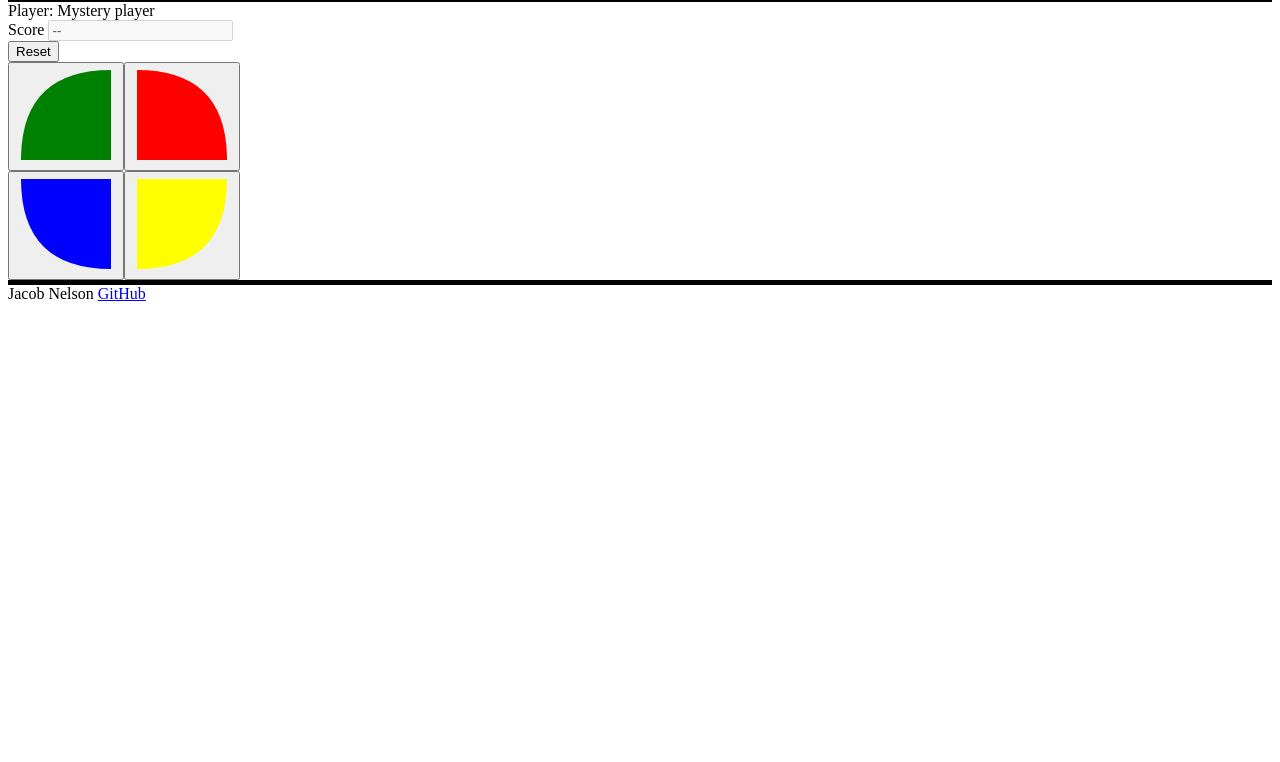
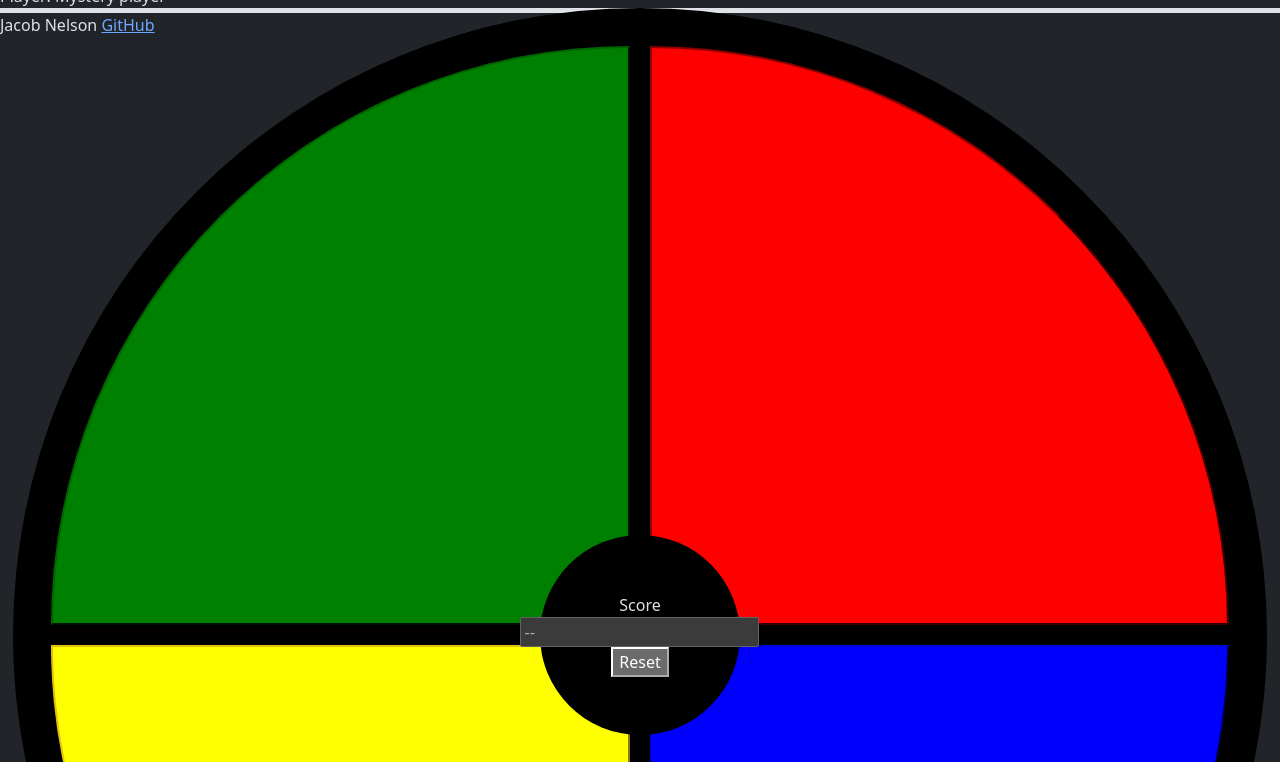
Before and after one commit to swalloich/simon, a plain HTML site: page play.html in a window 1280 px wide. Shown: the part 101-863 px from the top of the page. Before the commit the page ends 800 px from the top, so only its background shows below. Drawn offline with nearby package versions, Linux system fonts and the light colour scheme.

Commit message:
Updated simon, added bs

```diff
--- a/play.html
+++ b/play.html
@@ -4,8 +4,10 @@
         <title>Simon | Play</title>
         <meta name="viewport" content="width=device-width, initial-scale=1.0">
         <meta charset="UTF-8">
+        <link rel="stylesheet" href="./simon.css">
+        <link href="https://cdn.jsdelivr.net/npm/bootstrap@5.3.0-alpha1/dist/css/bootstrap.min.css" rel="stylesheet" integrity="sha384-GLhlTQ8iRABdZLl6O3oVMWSktQOp6b7In1Zl3/Jr59b6EGGoI1aFkw7cmDA6j6gD" crossorigin="anonymous">
     </head>
-    <body>
+    <body data-bs-theme="dark">
         <header style="border-width: 0px 0px 5px 0px; border-style: solid;">
             <h1>Simon</h1>
             <nav style="display:flex;">
@@ -17,51 +19,16 @@
         </header>
         <main>
             <div id="player_name">Player: Mystery player</div>
-            <div>
-                <label for="score">Score</label>
-                <input type="text" id="score" name="score" value="--" disabled>
-            </div>
-            <button>Reset</button>
-            <div style="max-width:fit-content; display:grid;">
-                <!-- Yes, I did shamelessly copy the svg elements.
-                     It looks like it would take far too long to
-                     figure out on my own -->
-                <button style="grid-column: 1; grid-row:1">
-                    <svg
-                  aria-hidden="true"
-                  viewBox="0 0 100 100"
-                  height="100"
-                  width="100">
-                  <path d="M 95,5 95,95 5,95 Q 5,5 95,5" fill="green" />
-                </svg>
-                </button>
-                <button style="grid-column: 2; grid-row:1">
-                    <svg
-                        aria-hidden="true"
-                        viewBox="0 0 100 100"
-                        height="100"
-                        width="100">
-                        <path d="M5,5 5,95 95,95 Q 95,5 5,5" fill="red" />
-                    </svg>
-                </button>
-                <button style="grid-column: 1; grid-row:2">
-                    <svg
-                        aria-hidden="true"
-                        viewBox="0 0 100 100"
-                        height="100"
-                        width="100">
-                        <path d="M5,5 95,5 95,95 Q 5,95 5,5" fill="blue" />
-                    </svg>
-                </button>
-                <button style="grid-column:2; grid-row:2">
-                    <svg
-                        aria-hidden="true"
-                        viewBox="0 0 100 100"
-                        height="100"
-                        width="100">
-                        <path d="M95,5 5,5 5,95 Q 95,95 95,5" fill="yellow" />
-                    </svg>
-                </button>
+            <div class="simon-container">
+                <button class="button-top-left"></button>
+                <button class="button-top-right"></button>
+                <button class="button-bottom-left"></button>
+                <button class="button-bottom-right"></button>
+                <div class="controls center">
+                    <label for="score">Score</label>
+                    <input type="text" id="score" name="score" value="--" disabled>
+                    <button>Reset</button>
+                </div>
             </div>
         </main>
         <footer style="border-width: 5px 0px 0px 0px; border-style:solid;">
--- /dev/null
+++ b/simon.css
@@ -0,0 +1,78 @@
+.simon-container
+{
+    position:absolute;
+    display: grid;
+    grid-template-columns: repeat(4, 1fr);
+    grid-template-rows: repeat(4, 1fr);
+    width: 98%;
+    padding: 3%;
+    margin-left: 1%;
+    margin-right: 1%;
+    aspect-ratio: 1 / 1;
+    gap: 20px;
+    border-radius: 50% 50% 50% 50%;
+    background-color: black;
+    box-sizing: border-box;
+}
+
+.controls
+{
+    position: absolute;
+    background-color: black;
+    width: 200px;
+    height: 200px;
+    display: flex;
+    align-items: center;
+    justify-content: center;
+    flex-direction: column;
+    border-radius: 50% 50% 50% 50%;
+}
+
+.center
+{
+    top: 50%;
+    left: 50%;
+    transform: translateX(-50%)
+               translateY(-50%);
+}
+
+.simon-container button
+{
+    z-index: auto;
+}
+
+.button-top-left
+{
+    border-radius: 100% 0 0 0;
+    background-color: green;
+    border-color: darkgreen;
+    grid-column: 1 / 3;
+    grid-row:1 / 3;
+}
+
+.button-top-right
+{
+    border-radius: 0 100% 0 0;
+    background-color: red;
+    border-color: darkred;
+    grid-column: 3 / 5;
+    grid-row:1 / 3;
+}
+
+.button-bottom-left
+{
+    border-radius: 0 0 0 100%;
+    background-color: yellow;
+    border-color: #E3C20B;
+    grid-column: 1 / 3;
+    grid-row: 3 / 5;
+}
+
+.button-bottom-right
+{
+    border-radius: 0 0 100% 0;
+    background-color: blue;
+    border-color: darkblue;
+    grid-column: 3 / 5;
+    grid-row: 3 / 5;
+}
```
Also changed, not shown: 3 other files.
